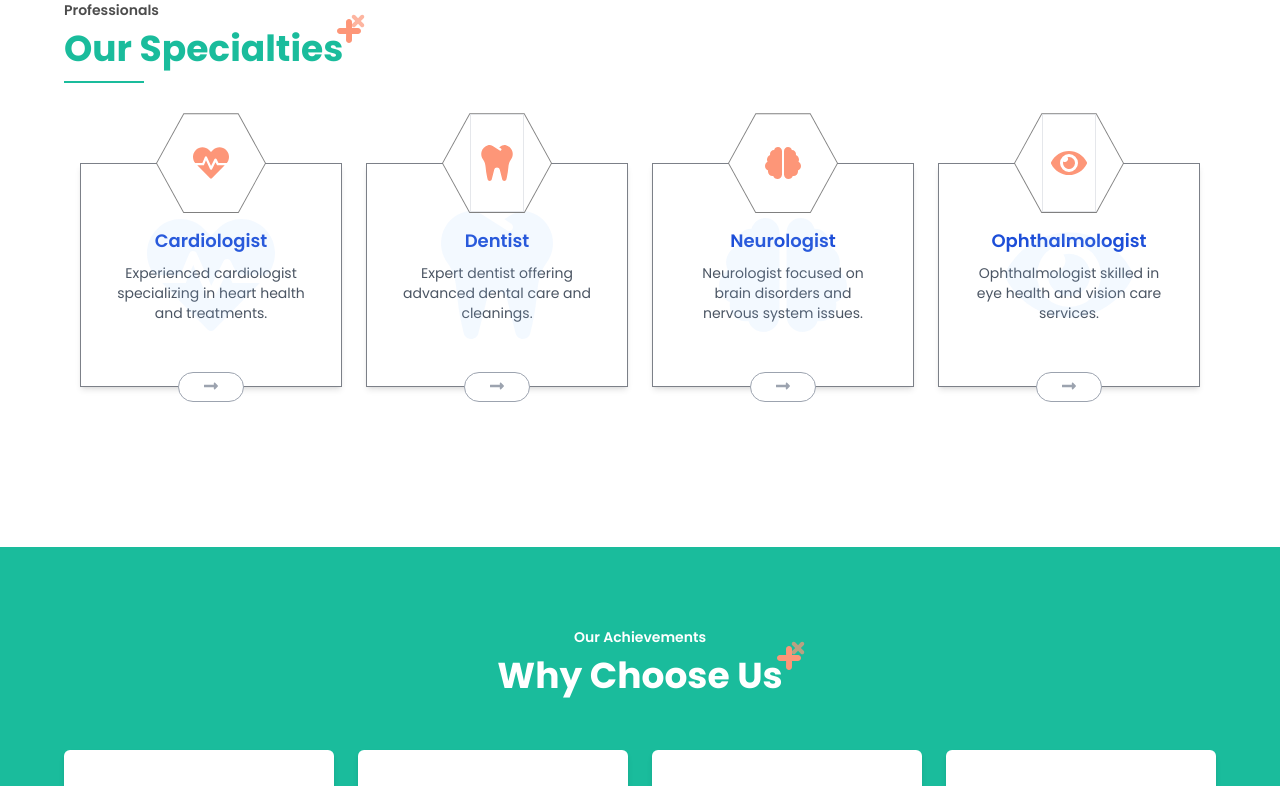
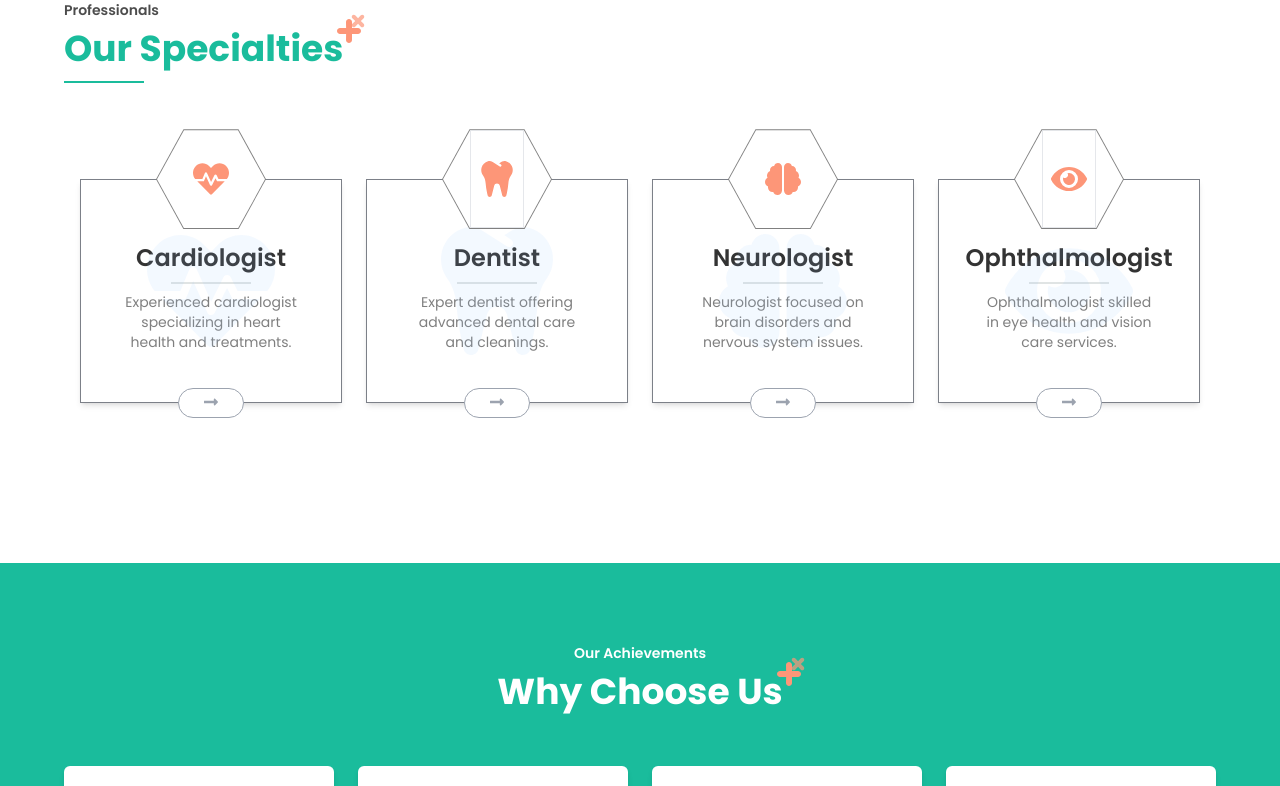
Before and after one commit to jahedasultana/Health-Track, a React (Vite) app: page / in a window 1280 px wide. Shown: the part 2794-3580 px from the top of the page. Built offline with nearby package versions, Linux system fonts and the light colour scheme; no server answers.

Commit message:
added text

```diff
--- a/src/pages/home/specialties/InfoCard.jsx
+++ b/src/pages/home/specialties/InfoCard.jsx
@@ -1,16 +1,17 @@
 import { FaLongArrowAltRight } from "react-icons/fa";
 export const InfoCard = ({ title, Icon, description, isEven, color }) => {
+  console.log(color);
   return (
     <div
-      className={`relative flex  flex-col items-center justify-center bg-white/80 shadow-md p-8 text-center w-full h-56 border border-gray-900/55 hover:bg-[${color}]`}
+      className={`relative flex  flex-col items-center justify-center bg-white/80 shadow-md p-10 text-center w-full h-56 border border-gray-900/55 hover:bg-[${color}]`}
     >
       {/* Background Icon */}
-      <Icon className="absolute text-blue-300 opacity-10 text-7xl sm:text-8xl lg:text-9xl" />
+      <Icon className="absolute text-blue-300 opacity-10 text-7xl sm:text-8xl lg:text-9xl space-y-3" />
 
       {/* Title */}
-      <h2 className="text-lg font-semibold text-blue-700">{title}</h2>
-
-      <p className="text-sm mt-2 text-gray-600">{description}</p>
+      <h2 className="text-2xl pt-3 font-semibold text-black/80">{title}</h2>
+      <div className="w-[80px] h-[2px]  mt-2 bg-[#e0e4e4]"></div>
+      <p className="text-sm mt-2 text-black/50">{description}</p>
 
       <div
         className="absolute -top-[51px] flex items-center justify-center"
@@ -41,7 +42,7 @@ export const InfoCard = ({ title, Icon, description, isEven, color }) => {
           </div>
         </div>
       </div>
-      <div className="absolute -bottom-4 bg-white text-gray-400 border border-gray-400 px-6 pt-1 rounded-full">
+      <div className="absolute   -bottom-4 bg-white text-gray-400 border border-gray-400 px-6 pt-1 rounded-full">
         <button>
           <FaLongArrowAltRight />
         </button>
--- a/src/pages/home/specialties/Specialties.jsx
+++ b/src/pages/home/specialties/Specialties.jsx
@@ -7,7 +7,7 @@ const Specialties = () => {
     <div className="w-[90%] space-y-2 pt-[30px] md:mt-[90px] mb-10 md:mb-28 mx-auto ">
 
 
-      <div className=" mb-16">
+      <div className=" mb-20">
         <p className="text-black/70 text-[14px] font-semibold mb-2">Professionals</p>
         <h2 className=" relative text-[#1ABC9C] md:text-4xl text-2xl font-bold mb-3 w-[max-content]">
         Our Specialties
@@ -18,7 +18,7 @@ const Specialties = () => {
       </div>
 
 
-      <div className=" grid grid-cols-1 sm:grid-cols-2 lg:grid-cols-4 gap-6 p-4 space-y-14 md:space-y-0">
+      <div className=" grid grid-cols-1 md:grid-cols-2 lg:grid-cols-4 gap-6 p-4 space-y-14 md:space-y-0">
         {doctorCards.map((card) => (
           <InfoCard
             key={card.title}
```
